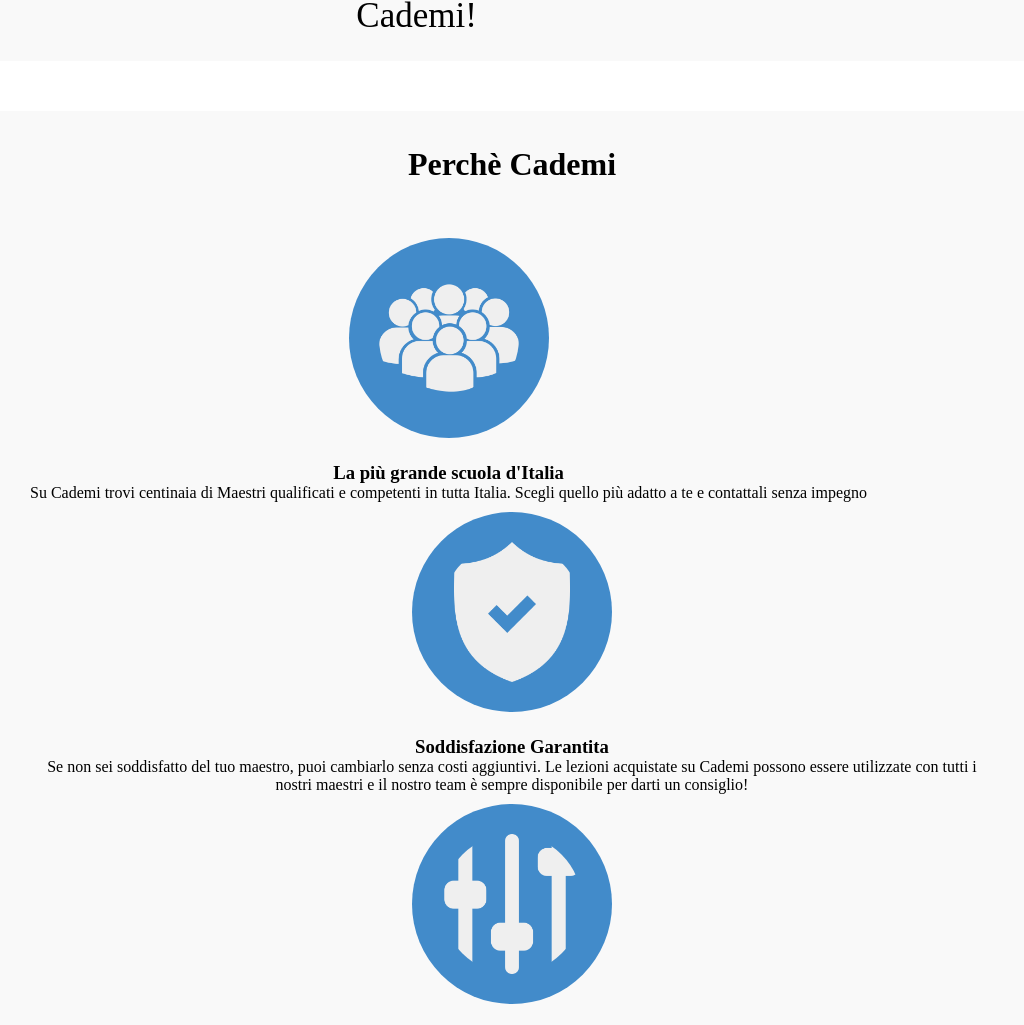
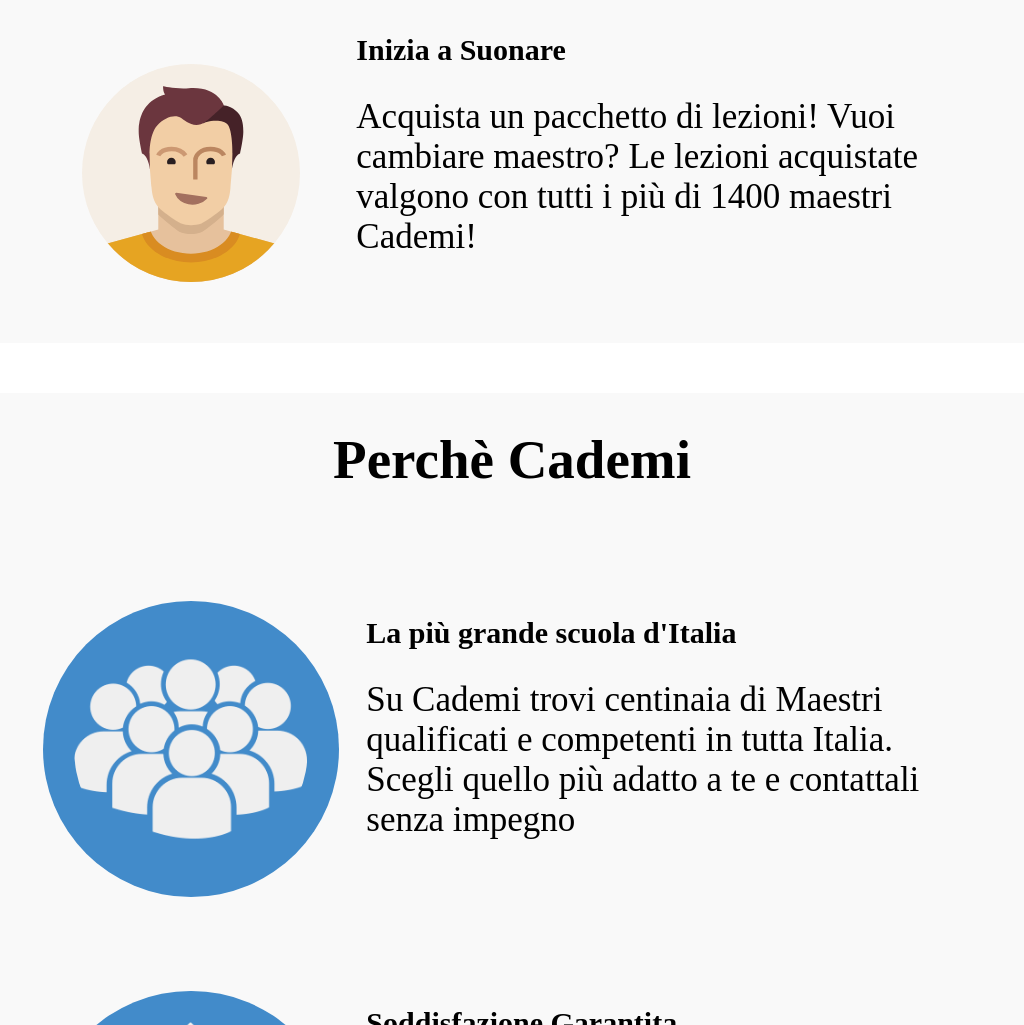
Before and after one commit to Vincenzo-Laveneziana/html-css-resp-wannabe-12bool, a plain HTML site: page index.html in a window 1024 px wide. Shown: the part 1775-2800 px from the top of the page. Drawn offline with Linux system fonts and the light colour scheme.

Commit message:
fine medium screen inizio small screen

```diff
--- a/index.html
+++ b/index.html
@@ -20,7 +20,7 @@
 
         <div class="col_lg_6 col_md_12">
           <div class="wrapper">
-            <div class="col_lg_12 col_md_4 ">
+            <div class="col_lg_12 col_md_4 meta">
               <img src="img/icon/maps.png" alt="img">
             </div>
             <div class="col_lg_12 col_md_8">
@@ -72,7 +72,6 @@
               <p>Scrivi gratuitamente e senza impegno ai maestri che ti interessano e fai tutte le domande che vuoi!</p>
             </div>
           </div>
-
         </div>
 
         <div class="col_lg_4 col_md_12">
@@ -84,12 +83,8 @@
               <h3>Inizia a Suonare</h3>
               <p>Acquista un pacchetto di lezioni! Vuoi cambiare maestro? Le lezioni acquistate valgono con tutti i più di 1400 maestri Cademi!</p>
             </div>
-
           </div>
-
-
         </div>
-
       </div>
     </div>
 
@@ -97,24 +92,44 @@
 
       <div class="row">
         <h1>Perchè Cademi</h1>
-        <div class="col_lg_4">
+
+        <div class="col_lg_4 col_md_12">
+          <div class="wrapper">
+            <div class="col_lg_12 col_md_4">
               <img src="img/icon/profile.png" alt="img">
+            </div>
+            <div class="col_lg_12 col_md_8">
               <h3>La più grande scuola d'Italia</h3>
               <p>Su Cademi trovi centinaia di Maestri qualificati e competenti in tutta Italia. Scegli quello più adatto a te e contattali senza impegno</p>
             </div>
+          </div>
 
-        <div class="col_lg_4">
+        </div>
+
+
+        <div class="col_lg_4 col_md_12">
+          <div class="wrapper">
+            <div class="col_lg_12 col_md_4">
               <img src="img/icon/secure.png" alt="img">
+            </div>
+            <div class="col_lg_12 col_md_8">
               <h3>Soddisfazione Garantita</h3>
               <p>Se non sei soddisfatto del tuo maestro, puoi cambiarlo senza costi aggiuntivi. Le lezioni acquistate su Cademi possono essere utilizzate con tutti i nostri maestri e il nostro team è sempre disponibile per darti un consiglio!</p>
             </div>
+          </div>
+        </div>
 
-        <div class="col_lg_4">
+        <div class="col_lg_4 col_md_12">
+          <div class="wrapper">
+            <div class="col_lg_12 col_md_4">
               <img src="img/icon/flex.png" alt="img">
+            </div>
+            <div class="col_lg_12 col_md_8">
               <h3>Flessibile e Conveniente</h3>
               <p>Cademi non ha alcun costo d’iscrizione a differenza delle scuole di musica tradizionali. Inoltre, sei tu a scegliere dove fare lezione e gli orari delle tue lezioni.</p>
             </div>
-
+          </div>
+        </div>
       </div>
     </div>
 
--- a/style/framework_12columns.css
+++ b/style/framework_12columns.css
@@ -196,6 +196,14 @@
     text-align: center;
   }
 
+  /* div why */
+  #why h1{
+    margin: 10px auto 50px;
+  }
+
+
+
+
 
 }
 
@@ -272,9 +280,14 @@
     text-align: left;
   }
 
-  #lezioni .row img{
-    padding: 5px;
-    width: 80%;
+  #lezioni .row  img{
+    padding: 5%;
+    width: 100%;
+    height: 100%;
+  }
+  #lezioni .row .meta img{
+    padding: 5%;
+    width: 70%;
   }
 
 
@@ -298,6 +311,40 @@
     text-align: left;
   }
 
+  #steps .row img{
+    padding: 15%;
+    width: 100%;
+    height: 100%;
+  }
+
+
+  /* div why */
+
+  #why h1{
+    margin: 10px auto 50px;
+    font-size: 55px;
+  }
+
+  #why .row .col_md_12 .wrapper .col_md_8 > h3{
+    font-size: 30px;
+    padding: 15px 10px;
+    text-align: left;
+  }
+
+  #why .row .col_md_12 .wrapper .col_md_8 > p{
+    width: 100%;
+    font-size: 35px;
+    padding: 15px 10px;
+    text-align: left;
+  }
+
+
+  #why .row img{
+    padding: 10%;
+    height: 95%;
+    width: 95%;
+  }
+
   .wrapper{
     margin: 50px auto;
   }
--- a/style/main.css
+++ b/style/main.css
@@ -35,8 +35,6 @@ img{
 }
 
 
-
-
 /* BLOCCO STEPS */
 #steps{
   margin: 50px auto;
@@ -67,10 +65,6 @@ img{
   padding: 10px;
 }
 
-#why h1{
-  margin: 10px auto 50px;
-}
-
 #why .row img{
   background-color: #428bca;
   border-radius: 50%;
@@ -78,12 +72,6 @@ img{
   margin-bottom: 20px;
 }
 
-/* #why h3 , p{
-  width: 70%;
-  margin: 10px auto ;
-} */
-
-
 
 
 /* COMMON */
```
Lines whose indentation alone changed are shown as unchanged.
